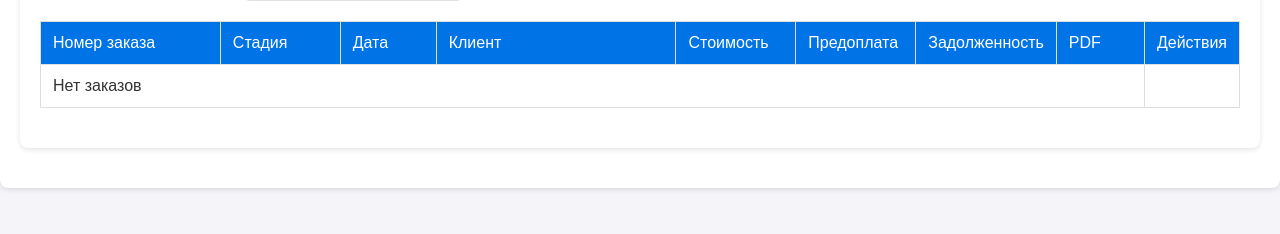
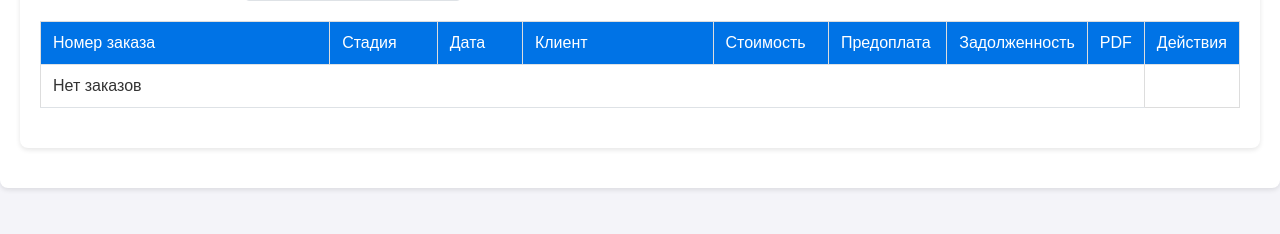
Before and after one commit to kentafar1k/okna, a Django app: template orders/templates/orders/orders.html in a window 1280 px wide. Shown: the part 248-482 px from the top of the page. Run offline with Django 5.2, Linux system fonts and the light colour scheme; the template is opened without the code that fills it, so the values that code supplies are empty; parts of the project's set-up code (start-up, migrations or seed data) failed here and were passed over.

Commit message:
столбцы 2

```diff
--- a/orders/templates/orders/orders.html
+++ b/orders/templates/orders/orders.html
@@ -207,7 +207,7 @@ th, td {
 }
 
 /* Задаем ширину для каждого столбца */
-th:nth-child(1), td:nth-child(1) { width: 15%; }  /* Номер заказа */
+th:nth-child(1), td:nth-child(1) { width: 30%; }  /* Номер заказа */
 th:nth-child(2), td:nth-child(2) { width: 10%; }  /* Стадия */
 th:nth-child(3), td:nth-child(3) { width: 8%; }   /* Дата */
 th:nth-child(4), td:nth-child(4) { width: 20%; }  /* Клиент */
@@ -219,7 +219,7 @@ th:nth-child(9), td:nth-child(9) { width: 7%; }   /* Действия */
 
 /* Стили для ячейки с номером заказа */
 td:nth-child(1) {
-    max-width: 300px;  /* Фиксированная максимальная ширина */
+    max-width: 400px;  /* Увеличиваем максимальную ширину */
     white-space: normal;  /* Разрешаем перенос строк */
     word-wrap: break-word;  /* Разрешаем перенос длинных слов */
     overflow-wrap: break-word;  /* Современное свойство для переноса слов */
```
